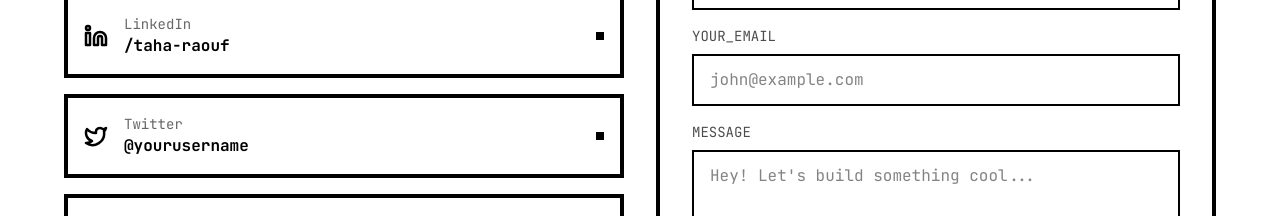
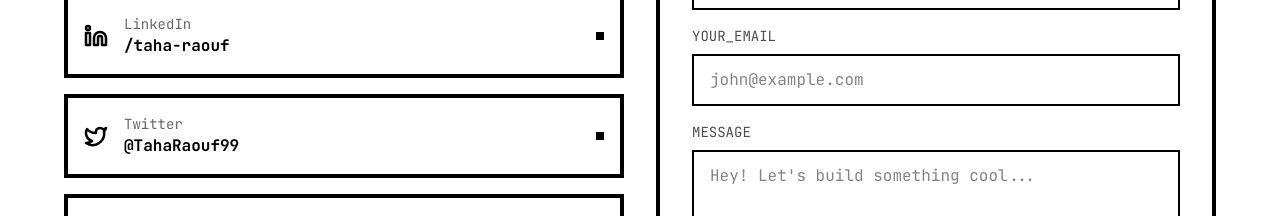
Before and after one commit to TAHA-RAOUF/My_CV, a Next.js app: page / in a window 1280 px wide. Shown: the part 3740-3956 px from the top of the page. Built offline with nearby package versions, Linux system fonts and the light colour scheme.

Commit message:
edit the section of twiter

```diff
--- a/components/Contact.tsx
+++ b/components/Contact.tsx
@@ -21,8 +21,8 @@ const socialLinks = [
   {
     name: 'Twitter',
     icon: Twitter,
-    href: 'https://twitter.com',
-    username: '@yourusername'
+    href: 'https://x.com/TahaRaouf99',
+    username: '@TahaRaouf99'
   },
   {
     name: 'Email',
@@ -48,10 +48,10 @@ export function Contact() {
     try {
       // Replace these with your actual EmailJS credentials
       const result = await emailjs.sendForm(
-        'service_gzk7krm', // Your Service ID
-        'template_xxyuruu', // You need to create a template in EmailJS and add the ID here
+        'service_gzk7krm',
+        'template_xxyuruu',
         formRef.current!,
-        'j05SWKnd-pWCXUuwB' // You need to add your EmailJS public key here
+        'j05SWKnd-pWCXUuwB'
       );
 
       if (result.text === 'OK') {
```
